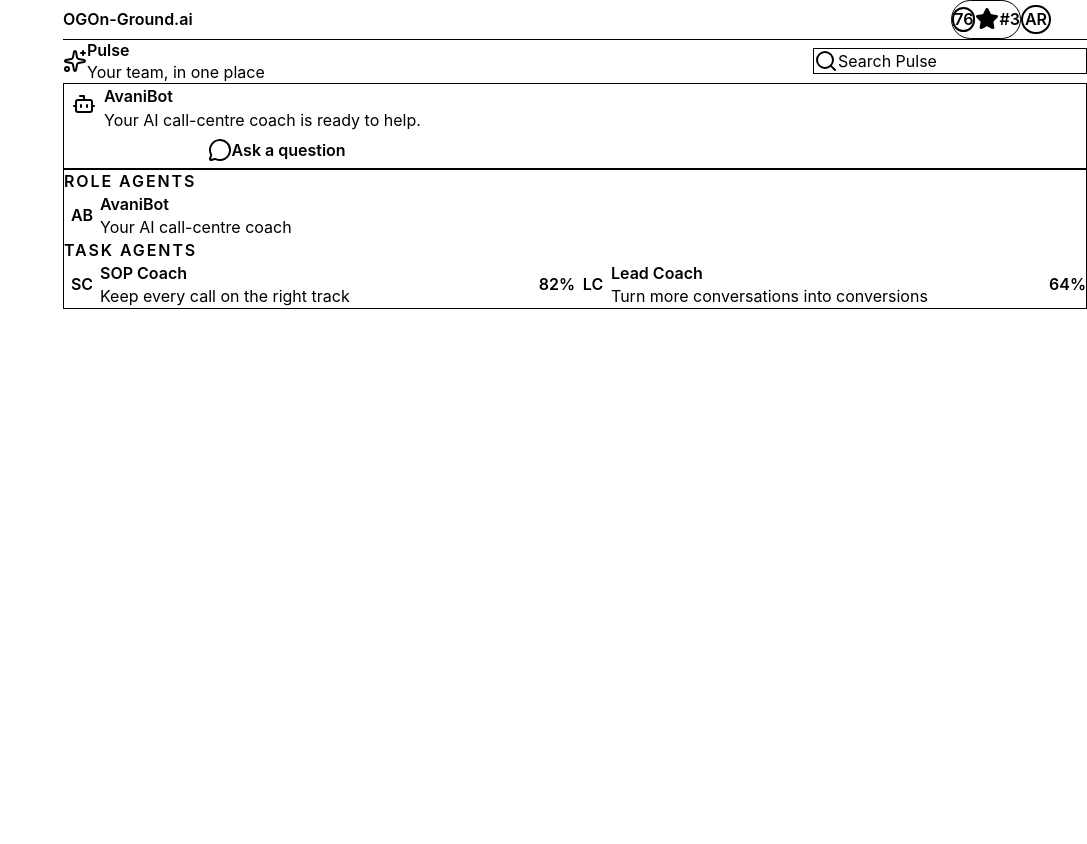
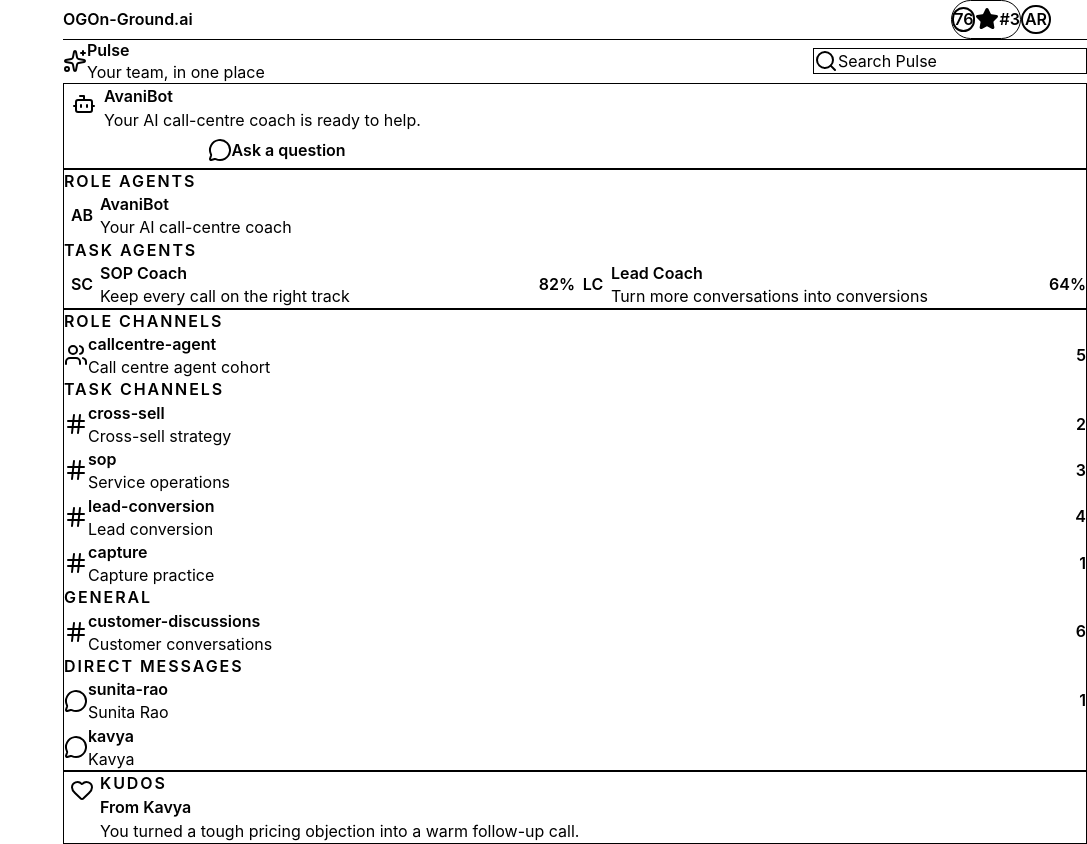
Before and after one commit to Sivaani-Janaswamy/oga-callcentre-app, a React (Vite) app: page /pulse in a window 1280 px wide. Shown: the whole page, without its empty margins (193-1280 px from the left). Before the commit the page ends 800 px from the top, so only its background shows below. Built offline with nearby package versions, Linux system fonts and the light colour scheme.

Commit message:
feat(pulse): add channels and kudos lists

```diff
--- /dev/null
+++ b/src/components/pulse/KudosCard.tsx
@@ -0,0 +1,20 @@
+import { Heart } from 'lucide-react';
+import type { Kudos } from '../../data/types';
+import { Card } from '../ui/Card';
+
+export function KudosCard({ kudos }: { kudos: Kudos }): JSX.Element {
+  return (
+    <Card className="mt-5 bg-accent-soft">
+      <div className="flex items-start gap-3">
+        <span className="flex h-9 w-9 shrink-0 items-center justify-center rounded-full bg-white text-danger">
+          <Heart className="h-4 w-4" />
+        </span>
+        <div>
+          <p className="text-11 font-semibold uppercase tracking-[0.12em] text-text-muted">Kudos</p>
+          <p className="mt-1 text-12 font-semibold text-text">From {kudos.from}</p>
+          <p className="mt-1 text-12 text-text-muted">{kudos.message}</p>
+        </div>
+      </div>
+    </Card>
+  );
+}
--- /dev/null
+++ b/src/components/pulse/PulseChannelList.tsx
@@ -0,0 +1,69 @@
+import { Hash, MessageCircle, Users } from 'lucide-react';
+import { Link } from 'react-router-dom';
+import type { Channel } from '../../data/types';
+import { Card } from '../ui/Card';
+
+function ChannelGroup({
+  title,
+  channels,
+  icon: Icon,
+}: {
+  title: string;
+  channels: Channel[];
+  icon: typeof Hash;
+}): JSX.Element | null {
+  if (channels.length === 0) {
+    return null;
+  }
+
+  return (
+    <div>
+      <p className="text-11 font-semibold uppercase tracking-[0.12em] text-text-muted">{title}</p>
+      <div className="mt-2 space-y-2">
+        {channels.map((channel) => (
+          <Link
+            key={channel.id}
+            to={`/pulse/${channel.id}`}
+            className="flex items-center gap-3 rounded-md bg-card p-3 shadow-soft"
+          >
+            <span className="flex h-8 w-8 items-center justify-center rounded-full bg-info-soft text-info">
+              <Icon className="h-4 w-4" />
+            </span>
+            <span className="min-w-0 flex-1">
+              <span className="block text-12 font-semibold text-text">{channel.slug}</span>
+              <span className="mt-1 block truncate text-11 text-text-muted">
+                {channel.description}
+              </span>
+            </span>
+            {channel.unreadCount > 0 && (
+              <span className="rounded-full bg-danger-soft px-2 py-1 text-10 font-semibold text-danger">
+                {channel.unreadCount}
+              </span>
+            )}
+          </Link>
+        ))}
+      </div>
+    </div>
+  );
+}
+
+export function PulseChannelList({
+  role,
+  task,
+  general,
+  direct,
+}: {
+  role: Channel[];
+  task: Channel[];
+  general: Channel[];
+  direct: Channel[];
+}): JSX.Element {
+  return (
+    <Card className="mt-5 space-y-5">
+      <ChannelGroup title="Role channels" channels={role} icon={Users} />
+      <ChannelGroup title="Task channels" channels={task} icon={Hash} />
+      <ChannelGroup title="General" channels={general} icon={Hash} />
+      <ChannelGroup title="Direct messages" channels={direct} icon={MessageCircle} />
+    </Card>
+  );
+}
--- a/src/components/pulse/PulsePage.tsx
+++ b/src/components/pulse/PulsePage.tsx
@@ -1,10 +1,13 @@
 import { useState } from 'react';
+import type { Channel } from '../../data/types';
 import { useAsync } from '../../hooks/useAsync';
-import { getPulseAgents } from '../../services/api';
+import { getChannels, getKudos, getPulseAgents } from '../../services/api';
 import { DashboardError, DashboardLoading } from '../dashboard/DashboardState';
 import { Modal } from '../ui/Modal';
 import { AvaniBotCard } from './AvaniBotCard';
+import { KudosCard } from './KudosCard';
 import { PulseAgentList } from './PulseAgentList';
+import { PulseChannelList } from './PulseChannelList';
 import { PulseHeader } from './PulseHeader';
 
 const EMPTY_DEPS: unknown[] = [];
@@ -13,14 +16,26 @@ export function PulsePage(): JSX.Element {
   const [searchTerm, setSearchTerm] = useState('');
   const [botAction, setBotAction] = useState<'brief' | 'question' | null>(null);
   const { data: agents, loading, error } = useAsync(getPulseAgents, EMPTY_DEPS);
+  const { data: channels, loading: channelsLoading, error: channelsError } = useAsync(
+    getChannels,
+    EMPTY_DEPS,
+  );
+  const { data: kudos, loading: kudosLoading, error: kudosError } = useAsync(
+    getKudos,
+    EMPTY_DEPS,
+  );
   const actionTitle = botAction === 'brief' ? 'Daily Brief' : 'Ask AvaniBot';
 
-  if (loading) {
+  if (loading || channelsLoading || kudosLoading) {
     return <DashboardLoading />;
   }
 
-  if (error) {
-    return <DashboardError message={error.message} />;
+  if (error || channelsError || kudosError) {
+    return (
+      <DashboardError
+        message={(error ?? channelsError ?? kudosError)?.message ?? 'Pulse failed to load'}
+      />
+    );
   }
 
   const filteredAgents = (agents ?? []).filter((agent) => {
@@ -31,12 +46,32 @@ export function PulsePage(): JSX.Element {
       agent.description.toLowerCase().includes(query)
     );
   });
+  const filterChannels = (items: Channel[]): Channel[] =>
+    items.filter((channel) => {
+      const query = searchTerm.trim().toLowerCase();
+      return (
+        query.length === 0 ||
+        channel.slug.toLowerCase().includes(query) ||
+        channel.description.toLowerCase().includes(query)
+      );
+    });
 
   return (
     <section>
       <PulseHeader searchTerm={searchTerm} onSearchChange={setSearchTerm} />
       <AvaniBotCard onAction={setBotAction} />
       <PulseAgentList agents={filteredAgents} />
+      {channels && kudos && (
+        <>
+          <PulseChannelList
+            role={filterChannels(channels.role)}
+            task={filterChannels(channels.task)}
+            general={filterChannels(channels.general)}
+            direct={filterChannels(channels.direct)}
+          />
+          <KudosCard kudos={kudos} />
+        </>
+      )}
       <Modal isOpen={botAction !== null} onClose={() => setBotAction(null)} title={actionTitle}>
         <p className="text-12 text-text-muted">
           {/* PLACEHOLDER: verify AvaniBot response content against mock. */}
```
